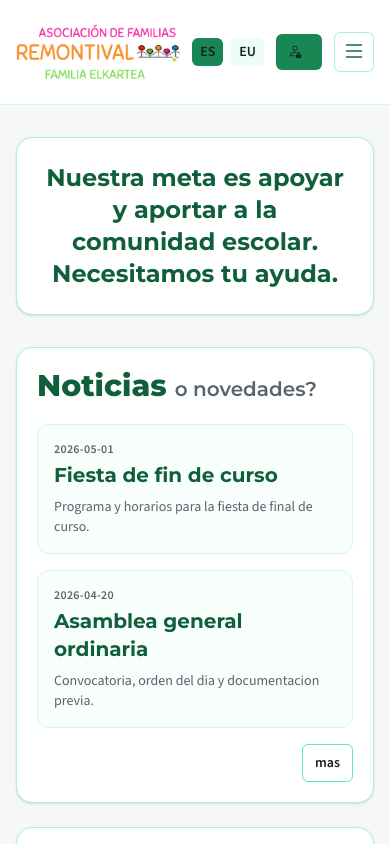
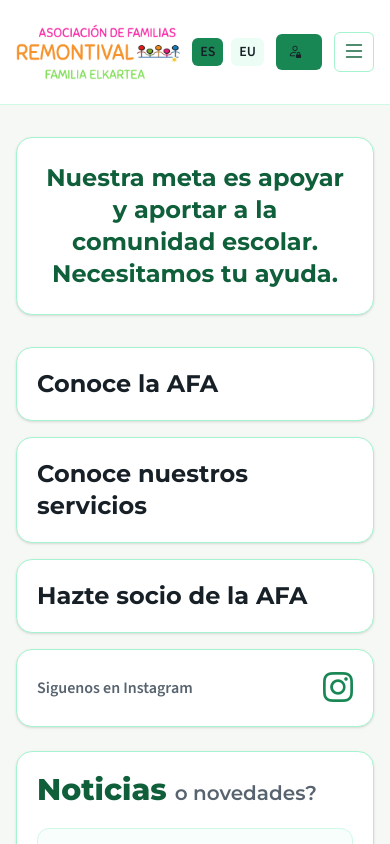
Before and after one commit to robeche/afa, a Next.js app: page /es in a window 390 px wide. Shown: the top 844 px of the page. Built offline with nearby package versions, Linux system fonts and the light colour scheme.

Commit message:
feat: CTAs primero en movil, noticias segundo

```diff
--- a/src/app/(public)/[lang]/page.tsx
+++ b/src/app/(public)/[lang]/page.tsx
@@ -68,7 +68,7 @@ export default async function HomePage({ params }: HomePageProps) {
           </div>
         </div>
 
-        <aside className="space-y-4">
+        <aside className="order-first space-y-4 lg:order-last">
           <Link
             href={`/${lang}/concurso`}
             className="block rounded-2xl border border-emerald-200 bg-white p-5 font-display text-2xl font-bold text-[var(--color-primary-dark)] shadow-sm transition hover:-translate-y-0.5 hover:shadow"
```
